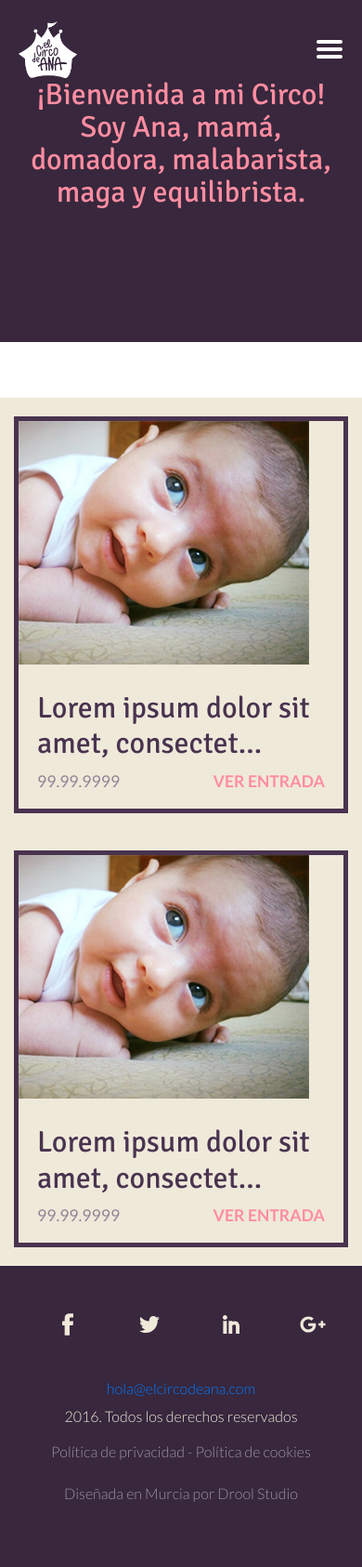
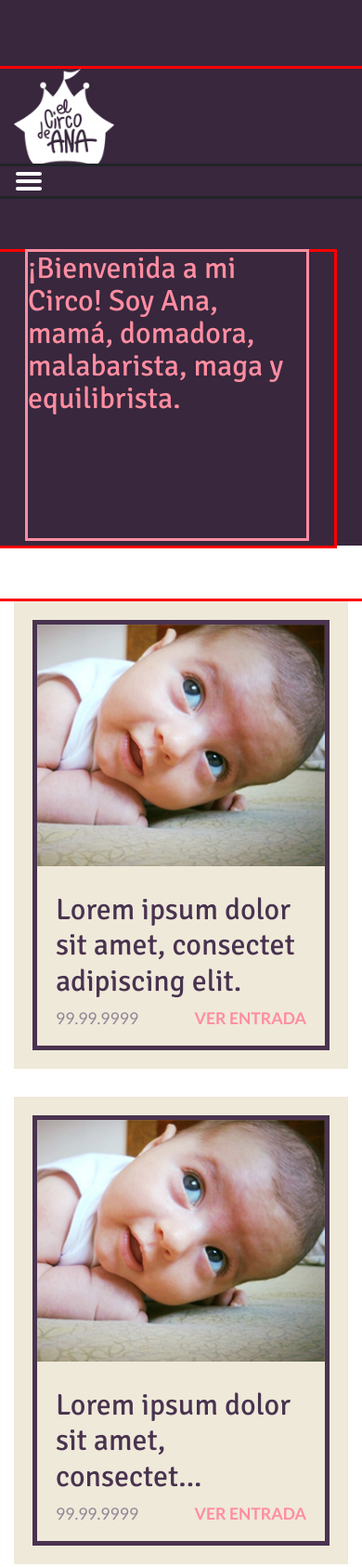
Before and after one commit to sariba/circo-de-ana, a plain HTML site: page index-bootstrap.html in a window 390 px wide. Shown: the top 1686 px of the page at 93% size. Drawn offline with Linux system fonts and the light colour scheme.

Commit message:
trabajo responsive

```diff
--- /dev/null
+++ b/estilos/footer-bootstrap.css
@@ -0,0 +1,81 @@
+/* .footer */
+.footer {
+	background-color:#38273d;
+	padding-bottom: 25px;
+	padding-top: 26px;
+	width: 100%;
+}
+
+	.footer__content {
+		align-items: center;
+		display: flex;
+		flex-flow: row wrap;
+		justify-content: space-between;
+		margin: auto;
+}
+
+
+		.footer__info, .mail {
+			color: #efe9da;
+			font-family: 'Lato', sans-serif;
+			font-weight: 300;
+			line-height: 25px;
+			text-decoration: none;
+
+		}
+
+
+		.footer__info__text {
+			color: rgba(255, 255, 255, .5);
+			font-weight: lighter;
+			line-height: 35px;
+		}
+
+.social-media {
+	align-items: center;
+	display: flex;
+	flex-wrap: wrap;
+	justify-content: flex-end;
+}
+
+		.social-media__item {
+			padding:0 0 0 20px;
+
+		}
+
+
+/* ------media queries---- */
+
+
+
+	/* --movil-- */
+
+
+@media (max-width: 764px){
+
+	.footer {
+		padding-bottom: 76px;
+		padding-top:48px;
+	}
+
+
+	.footer__info {
+		line-height: 30px;
+	}
+
+	.footer__info__text {
+		line-height: 45px;
+	}
+
+
+	.footer__info{
+		margin-top:40px;
+		order:2;
+		text-align: center;
+	}
+
+	.social-media {
+		justify-content: space-around;
+	}
+
+}
--- a/estilos/grid-bootstrap.css
+++ b/estilos/grid-bootstrap.css
@@ -1,36 +1,29 @@
+ .container {
 
 
+ }
 
-
-	.col-sm-8, .col-sm-4 {
-		background-color: #efe9da;
-		padding: 20px;
-
+	.col-sm-12, .col-md-12, .col-lg-8, .col-sm-12, .col-md-6, .col-lg-4  {
 
 	}
 
-
 	.article {
-		align-content: center;
 		background-color: #efe9da;
+		padding: 20px;
+		margin-bottom: 30px;
 		display: flex;
-		flex-flow: row wrap;
-		padding: 20px;
-		margin:auto;
-		justify-content: center;
 
 	}
-
 		.article__content {
 			border: 5px solid #49334f;
 			display: flex;
 			flex-flow: row wrap;
-		justify-content: space-between;
+			justify-content: space-between;
 			margin: auto;
+			height: 100%;
 		}
 
 			.article__thumbnail {
-				height: auto;
 				max-width: 100%;
 			}
 
@@ -42,6 +35,7 @@
 				padding-left: 20px;
 				padding-right: 20px;
 				width: 100%;
+				min-height: 114px;
 			}
 
 			.article__date {
@@ -78,49 +72,3 @@
 		text-align: center;
 		width: 35%;
 	}
-
-/* ------------------media queries------------------------------ */
-	/* --PC--*/
-	@media(min-width:1901px){
-
-.grid__col.grid__col--2\/3{
-
-
-	}
-}
-
-	/* --Tablet-- */
-
-@media(min-width: 641px) and (max-width: 1900px) {
-
-		.grid__col {
-			width: 49%;
-		}
-		.grid__col--2\/3 {
-			width: 100%;
-		}
-
-		.grid__col--responsive {
-			display: none;
-		}
-
-}
-
-	/* --movil-- */
-
-@media (max-width: 640px){
-	.grid__col {
-			width: 100%;
-		}
-
-	.load-more__button {
-		width: 85%;
-	}
-
-
-	.article__content {
-
-		margin: auto;
-		}
-
-}
--- /dev/null
+++ b/estilos/header-bootstrap.css
@@ -0,0 +1,142 @@
+/* Header */
+
+/*
+BEM
+
+.block
+
+.block__element
+
+.block__element--modifier
+
+
+*/
+
+
+.header {
+	background-color:#38273d;
+	margin-bottom: 60px;
+	width:100%;
+}
+
+	.header_content {
+		padding-top: 74px;
+	}
+
+	.logo-menu {
+		align-items: center;
+		display: flex;
+		flex-flow: row wrap;
+		justify-content: space-between;
+}
+
+		.header__logo__icon {
+			width: 120px;
+		}
+
+
+		.header__menu__nav {
+			display: flex;
+			justify-content: flex-end;
+		}
+
+		a:first-child {
+			padding:0px;
+		}
+
+		.menu-responsive {
+				display: none;
+			}
+
+		.header__link {
+				color: white;
+				font-family: 'Signika', sans-serif;
+				font-size: 1.5em;
+				padding: 0px 0px 0px 40px;
+				text-decoration: none;
+			}
+
+
+	.title {  outline: solid;
+		display: flex;
+		justify-content: flex-end;
+		margin-top: 77px;
+
+	}
+
+		.header__title { outline: solid;
+			color:#ff8da1;
+			font-family: 'Signika', sans-serif;
+			font-size:3.5em;
+			font-weight: 400;
+			padding-bottom: 133px;
+			text-align: left;
+		}
+
+/* ------------------media queries------------------------------ */
+
+
+
+	/* --Tablet-- */
+
+@media(min-width: 768px) {
+
+		.header_content {
+			padding-top: 22px;
+		}
+
+		.header__logo__icon {
+				width: 90px;
+			}
+
+		.header__link {
+			font-size: 1.4em;
+		}
+
+		.title {
+			display: flex;
+			justify-content: center;
+			margin-top: 77px;
+			padding-bottom: 90px;
+
+		}
+
+		.header__title {
+			text-align: center;
+			font-size:3em;
+			font-weight: 400;
+			margin:auto;
+			padding-bottom: 0px;
+		}
+	}
+
+
+	/* --movil-- */
+
+@media (max-width: 767px){
+
+
+		.header__logo__icon {
+			width: 30%
+		}
+
+		.header__menu__nav {
+			display:none;
+		}
+		.menu-responsive {
+			outline: solid;
+			display: inherit;
+		}
+.row {outline:solid red;}
+
+		.title {
+			margin-top:60px;
+
+
+		}
+
+		.header__title { outline:solid;
+			font-size: 2em;
+			line-height: 35px;
+		}
+	}
--- a/index-bootstrap.html
+++ b/index-bootstrap.html
@@ -4,11 +4,11 @@
   <head>
     <title>El Circo de Ana (New version)</title>
     <meta charset="UTF-8">
-    <link href="estilos/header.css" rel="stylesheet" type="text/css">
+    <link href="estilos/header-bootstrap.css" rel="stylesheet" type="text/css">
     <link href="estilos/nav-mobile.css" rel="stylesheet" type="text/css">
     <link href="estilos/main.css" rel="stylesheet" type="text/css">
     <link href="estilos/grid-bootstrap.css" rel="stylesheet" type="text/css">
-	<link href="estilos/footer.css" rel="stylesheet" type="text/css">
+	<link href="estilos/footer-bootstrap.css" rel="stylesheet" type="text/css">
 	<link href="estilos/bootstrap.css" rel="stylesheet" type="text/css">
 
 
@@ -19,26 +19,34 @@
   <body>
 
     <header class="header">
-    	<div class="header_content">
-    		<div class="header_content-primary">
+    	<div class="header_content container">
+    		<div class="row logo-menu">
+	    		<div class="col-lg-4 col-md-6 col-sm-6">
 			    	<div class="header__logo">
 			    		<img class="header__logo__icon" src="img/logo.png" alt="logo">
 			    	</div>
+			    </div>
 
-		    	<div class="header__menu">
+		    	<div class="col-lg-4 col-md-6 col-sm-6">
 			    	<nav class="header__menu__nav">
 			    		<a class="header__link" href="#">Sobre mi circo</a>
 			    		<a class="header__link" href="#">Contacto</a>
 			    		<a class="header__link header__link--search" href="#"><img src="img/search.svg" alt="buscar"></a>
 			    	</nav>
-			    	<nav class="header__menu__nav-responsive">
+			    </div>
+
+			    <div class="col-sm-1 menu-responsive">
 			    		<img src="img/menu.svg">
-			    	</nav>
 			    </div>
 			</div>
 
-		    <div class="header_content-secundary">
-		    	<h1 class="header__title">¡Bienvenida a mi Circo! Soy Ana, mamá, domadora, malabarista, maga y equilibrista.</h1>
+
+			<div class="row title container">
+				<div class="col-lg-6 col-sm-12">
+		    		<h1 class="header__title">
+		    			¡Bienvenida a mi Circo! Soy Ana, mamá, domadora, malabarista, maga y equilibrista.
+		    		</h1>
+		    	</div>
 		    </div>
 
 	    </div>
@@ -58,7 +66,25 @@
 
 	<div class="container">
 		<div class="row">
-			<div class="col-sm-8">
+			<div class="col-sm-12 col-md-12 col-lg-8">
+				<article class="article">
+					<div class="article__content">
+						<img class="article__thumbnail" src="img/post.jpg" alt="imagen">
+						<h2 class="article__title">
+							Lorem ipsum dolor sit amet, consectet adipiscing elit.
+						</h2>
+						<p class="article__date">
+							99.99.9999
+						</p>
+						<p class="article__more">
+							VER ENTRADA
+						</p>
+					</div>
+				</article>
+			</div>
+
+			<div class="col-sm-12 col-md-6 col-lg-4">
+				<article class="article">
 					<div class="article__content">
 						<img class="article__thumbnail" src="img/post.jpg" alt="imagen">
 						<h2 class="article__title">
@@ -71,9 +97,11 @@
 							VER ENTRADA
 						</p>
 					</div>
+				</article>
 			</div>
 
-			<div class="col-sm-4">
+			<div class="col-sm-12 col-md-6 col-lg-4">
+				<article class="article">
 					<div class="article__content">
 						<img class="article__thumbnail" src="img/post.jpg" alt="imagen">
 						<h2 class="article__title">
@@ -86,54 +114,138 @@
 							VER ENTRADA
 						</p>
 					</div>
+				</article>
 			</div>
+
+
+			<div class="col-sm-12 col-md-6 col-lg-4">
+				<article class="article">
+					<div class="article__content">
+						<img class="article__thumbnail" src="img/post.jpg" alt="imagen">
+						<h2 class="article__title">
+							Lorem ipsum dolor sit amet, consectet...
+						</h2>
+						<p class="article__date">
+							99.99.9999
+						</p>
+						<p class="article__more">
+							VER ENTRADA
+						</p>
+					</div>
+				</article>
+			</div>
+
+			<div class="col-sm-12 col-md-6 col-lg-4">
+				<article class="article">
+					<div class="article__content">
+						<img class="article__thumbnail" src="img/post.jpg" alt="imagen">
+						<h2 class="article__title">
+							Lorem ipsum dolor sit amet, consectet...
+						</h2>
+						<p class="article__date">
+							99.99.9999
+						</p>
+						<p class="article__more">
+							VER ENTRADA
+						</p>
+					</div>
+				</article>
+			</div>
+
+
+			<div class="col-sm-12 col-md-6 col-lg-4">
+				<article class="article">
+					<div class="article__content">
+						<img class="article__thumbnail" src="img/post.jpg" alt="imagen">
+						<h2 class="article__title">
+							Lorem ipsum dolor sit amet, consectet...
+						</h2>
+						<p class="article__date">
+							99.99.9999
+						</p>
+						<p class="article__more">
+							VER ENTRADA
+						</p>
+					</div>
+				</article>
+			</div>
+
+			<div class="col-sm-12 col-md-6 col-lg-4">
+				<article class="article">
+					<div class="article__content">
+						<img class="article__thumbnail" src="img/post.jpg" alt="imagen">
+						<h2 class="article__title">
+							Lorem ipsum dolor sit amet, consectet...
+						</h2>
+						<p class="article__date">
+							99.99.9999
+						</p>
+						<p class="article__more">
+							VER ENTRADA
+						</p>
+					</div>
+				</article>
+			</div>
+
+			<div class="col-sm-12 col-md-6 col-lg-4">
+				<article class="article">
+					<div class="article__content">
+						<img class="article__thumbnail" src="img/post.jpg" alt="imagen">
+						<h2 class="article__title">
+							Lorem ipsum dolor sit amet, consectet...
+						</h2>
+						<p class="article__date">
+							99.99.9999
+						</p>
+						<p class="article__more">
+							VER ENTRADA
+						</p>
+					</div>
+				</article>
+			</div>
+		</div>
+
 	</div>
 
 	</div><!-- /.bootstrap -->
 
 		<footer class="footer">
-			<div class="footer__content">
-				<div class="footer__info">
+			<div class="footer__content container">
+				<div class="col-lg-4 col-md-6 col-sm-12 footer__info">
 
-						<a href="#">hola@elcircodeana.com</a><br>
+							<a class="mail" href="#">hola@elcircodeana.com</a><br>
 							2016. Todos los derechos reservados<br>
 							<span class="footer__info__text">Política de privacidad - Política de cookies<br>Diseñada en Murcia por Drool Studio</span>
+
 				</div>
 
 
+				<div class="col-lg-4 col-md-6 col-sm-12">
 					<div class="social-media">
 						<div class="social-media__item">
-
 							<a class="soacial-media__link" href="#">
 								<img class="social-media__icon" src="img/facebook.svg" alt="facebook">
 							</a>
-
 						</div>
 
 						<div class="social-media__item">
-
 							<a class="soacial-media__link" href="#">
 								<img class="social-media__icon" src="img/twitter.svg" alt="twitter">
 							</a>
-
 						</div>
 
 						<div class="social-media__item">
-
 							<a class="soacial-media__link" href="#">
 								<img class="social-media__icon" src="img/linkedin.svg" alt="linkedin">
 							</a>
-
 						</div>
 
 						<div class="social-media__item">
-
 							<a class="soacial-media__link" href="#">
 								<img class="social-media__icon__img" src="img/google.svg" alt="google+">
 							</a>
-
 						</div>
-
+					</div>
 				</div>
 			</div>
     	</footer> <!-- /.footer -->
```
Lines whose indentation alone changed are shown as unchanged.
